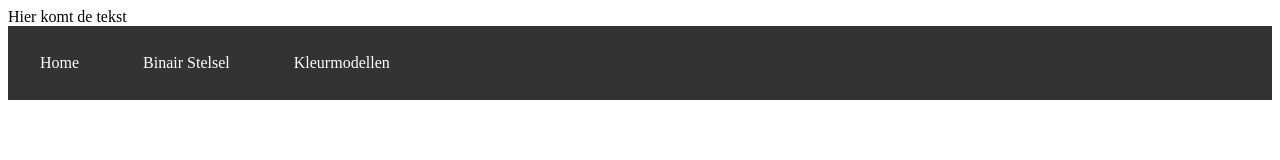
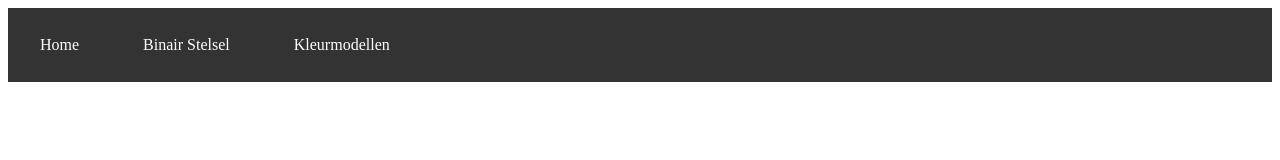
Before and after one commit to DamianSnellen/DamianSnellen.github.io, a plain HTML site: page binairstelsel.html in a window 1280 px wide. Drawn offline with Linux system fonts and the light colour scheme.

Commit message:
Update binairstelsel.html

```diff
--- a/binairstelsel.html
+++ b/binairstelsel.html
@@ -5,13 +5,13 @@
     <title>Binair Stelsel</title>
     <link rel="stylesheet" type="text/css" href="opmaak.css">
     <meta charset="utf-8">
-    </style>
+
   </head>
   <body>
 
 
 
-      Hier komt de tekst
+
     <ul>
     <li><a href="index.html">Home</a></li> <!--dit is de link naar de home pagina-->
     <li><a href="binairstelsel.html">Binair Stelsel</a></li>
```
